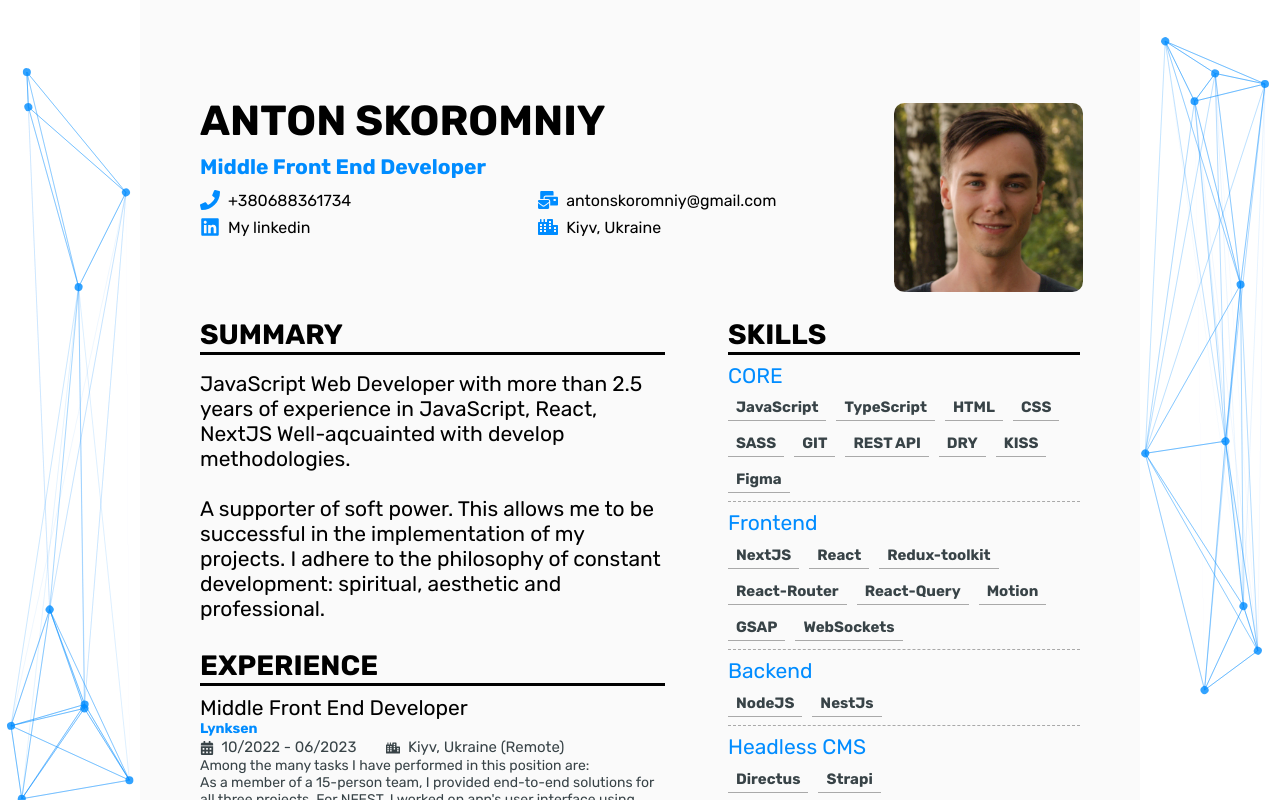
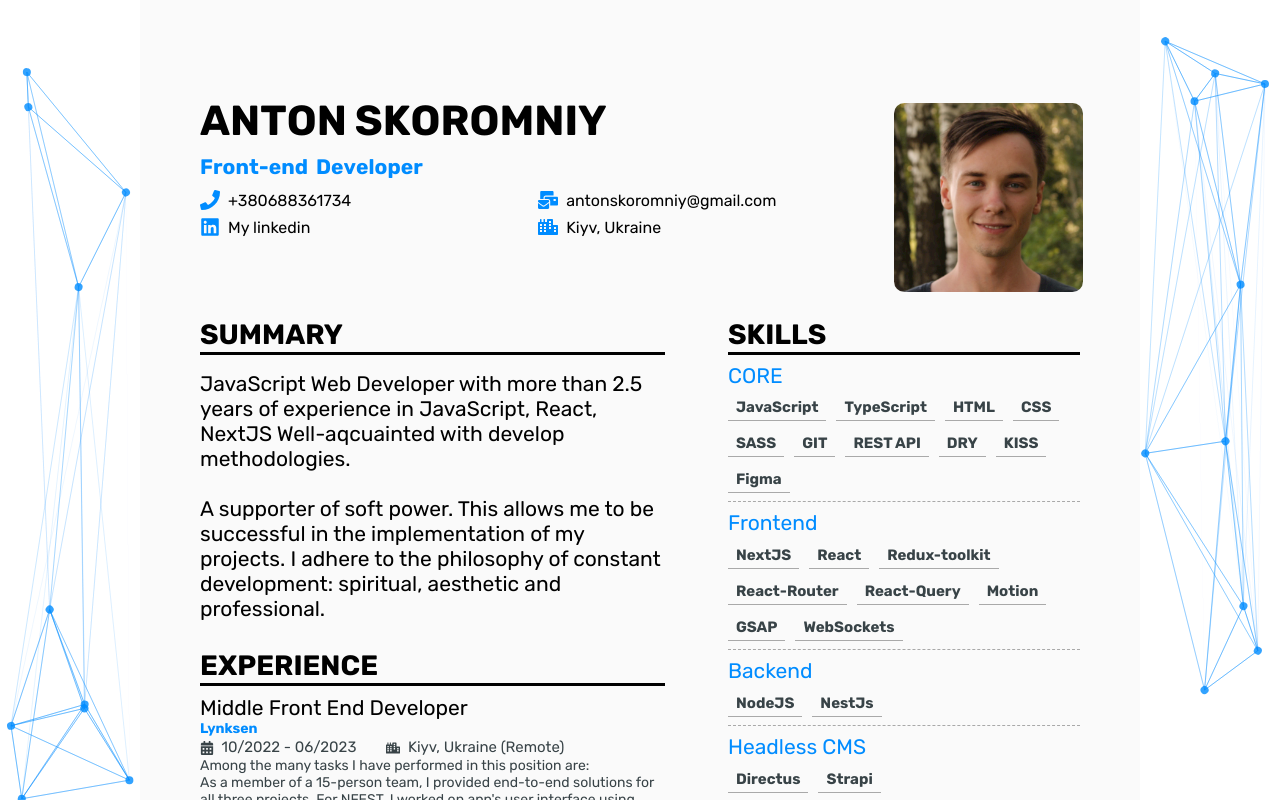
Before and after one commit to antonskr/anton.skoromniy.cv, a React app: page / in a window 1280 px wide. Shown: the top 800 px of the page. Built offline with nearby package versions, Linux system fonts and the light colour scheme.

Commit message:
Added text Reveral animation

```diff
--- a/src/Components/BasicInfo/BasicInfo.tsx
+++ b/src/Components/BasicInfo/BasicInfo.tsx
@@ -1,19 +1,24 @@
-import styles from './Basickinfo.module.scss'
-import Contacts from '../Contacts/Contacts'
-import MyPhoto from '../Ui/MyPhoto/MyPhoto'
-import cn from 'classnames'
+import styles from "./Basickinfo.module.scss";
+import Contacts from "../Contacts/Contacts";
+import MyPhoto from "../Ui/MyPhoto/MyPhoto";
+import cn from "classnames";
+import TextReveral from "../Ui/TextReveral/TextReveral";
 
 const BasicInfo = (): JSX.Element => {
   return (
     <div className={cn(styles.basicInfo)}>
       <div className={styles.basic}>
-        <h1 className={styles.fullName}>Anton skoromniy</h1>
-        <p className={cn('blue', styles.description)}>Middle Front End Developer</p>
+        <h1 className={styles.fullName}>
+          <TextReveral text="Anton skoromniy" />
+        </h1>
+        <p className={cn("blue", styles.description)}>
+        <TextReveral text="Front-end Developer" delay={0.5} />
+        </p>
         <Contacts />
       </div>
       <MyPhoto />
     </div>
-  )
-}
+  );
+};
 
-export default BasicInfo
+export default BasicInfo;
--- /dev/null
+++ b/src/Components/Ui/TextReveral/TextReveral.module.scss
@@ -0,0 +1,11 @@
+.reveral {
+    overflow: hidden;
+    display: flex;
+    flex-wrap: wrap;
+    gap: 0.5rem;
+    white-space: pre-wrap;
+
+    & span {
+        display: inline-block;
+    }
+}
--- /dev/null
+++ b/src/Components/Ui/TextReveral/TextReveral.props.ts
@@ -0,0 +1,5 @@
+export interface ITextReveralProps {
+    text: string;
+    delay?: number; // in seconds (default: 0)
+    from ?: 'left' | 'right' | 'top' | 'bottom'; // (default: 'top')
+}
--- /dev/null
+++ b/src/Components/Ui/TextReveral/TextReveral.tsx
@@ -0,0 +1,64 @@
+import styles from "./TextReveral.module.scss";
+import { gsap } from "gsap";
+import { ITextReveralProps } from "./TextReveral.props";
+import { useEffect, useRef } from "react";
+
+const TextReveral = ({
+  text,
+  delay = 0,
+  from = "top",
+}: ITextReveralProps): JSX.Element => {
+  const textRef = useRef<HTMLDivElement>(null);
+
+  useEffect(() => {
+    const chars = textRef.current?.querySelectorAll(`span span`);
+
+    if (!chars) return;
+
+    const getInitialPosition = () => {
+      switch (from) {
+        case "top":
+          return -100;
+        case "bottom":
+          return 100;
+        default:
+          return 0;
+      }
+    };
+
+    const initialPosition = getInitialPosition();
+
+    gsap.set(chars, { y: initialPosition, opacity: 0 });
+
+    const timeline = gsap.timeline();
+
+    timeline.to(chars, {
+      duration: 0.5,
+      y: "0%",
+      opacity: 1,
+      stagger: 0.05,
+      ease: "power2.out",
+      delay,
+    });
+
+    return () => {
+      timeline.kill();
+    };
+  }, []);
+
+  return (
+    <div className={styles.reveral} ref={textRef}>
+      {text.split(" ").map((word, idx) => (
+        <span className={styles.word} key={`word${idx}`}>
+          {word.split("").map((char, idx) => (
+            <span className={styles.char} key={`char${idx}`}>
+              {char}
+            </span>
+          ))}
+        </span>
+      ))}
+    </div>
+  );
+};
+
+export default TextReveral;
```
